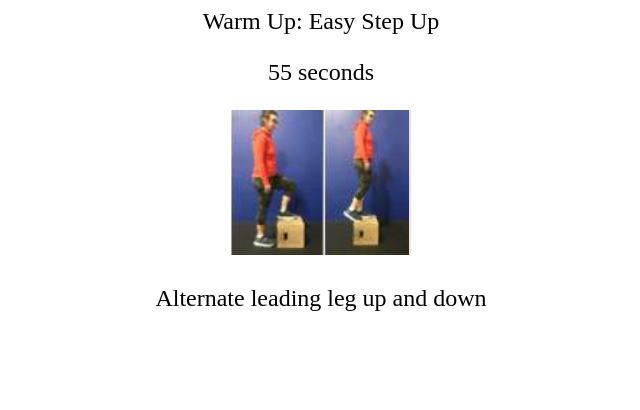
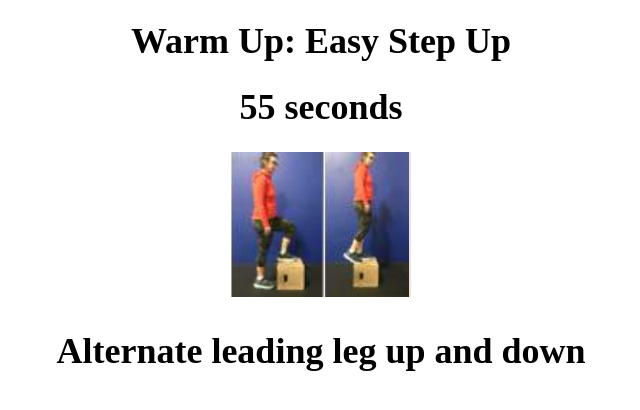
Before and after one commit to thasert/CountdownClock, a plain HTML site: page index.html in a window 1280 px wide. Shown: the whole page, without its empty margins (319-959 px from the left). Drawn offline with Linux system fonts and the light colour scheme.

Commit message:
More sizing changes

```diff
--- a/index.html
+++ b/index.html
@@ -5,8 +5,10 @@
 <style>
 p {
   text-align: center;
-  font-size: 24px;
-  margin-top: 0px;
+  font-size: 36px;
+  font-weight: bold;
+  margin: 0px;
+  padding: 12px;
 }
 p#directions {
   font-sizeL 18px;
```
